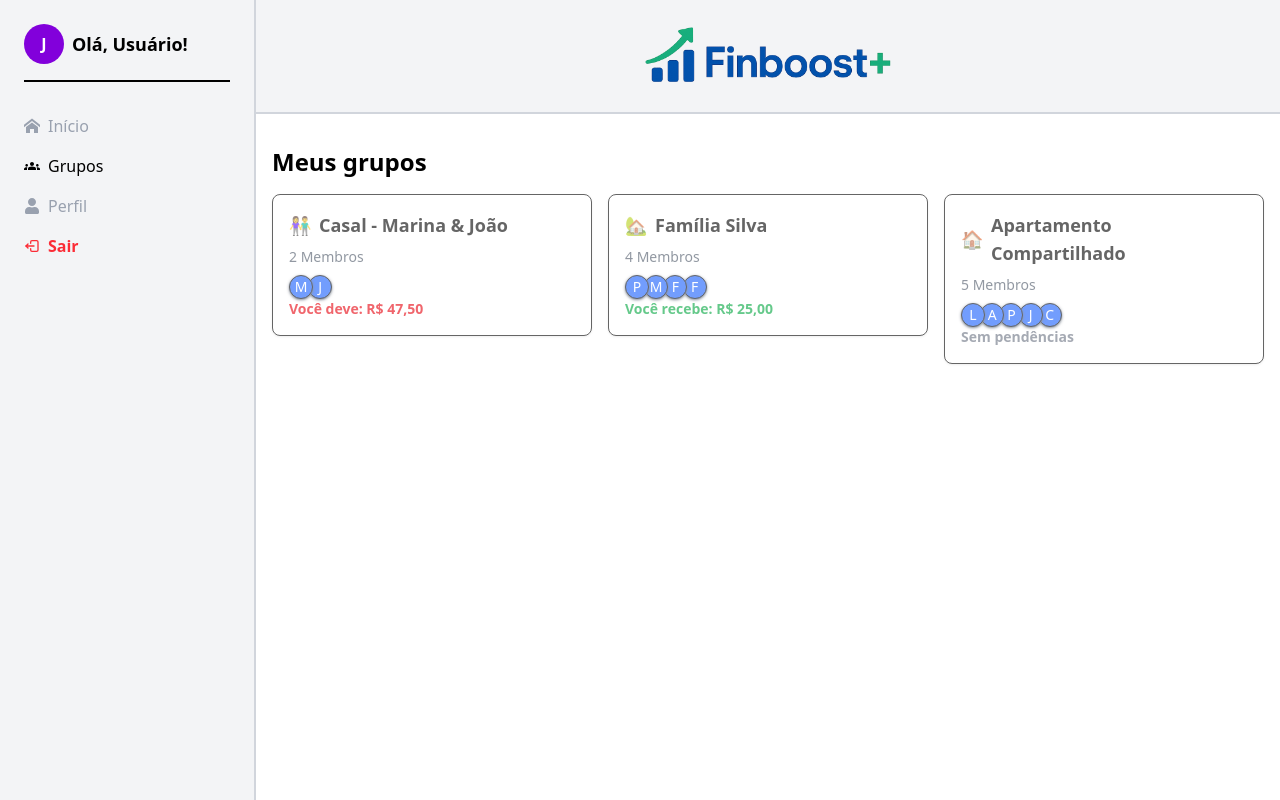
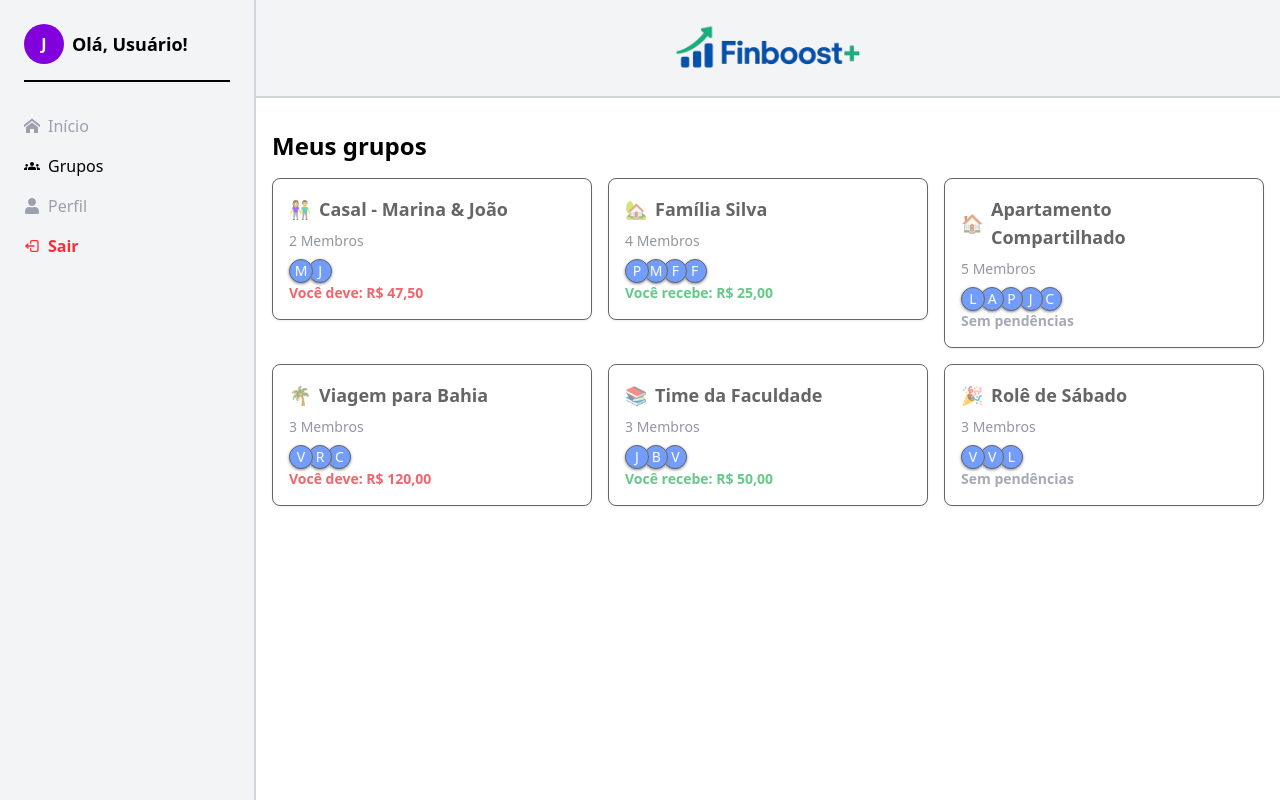
Before and after one commit to Finboostplus/finboostplus-app, a React (Vite) app in the folder frontend/: page /groups in a window 1280 px wide. Built offline with nearby package versions, Linux system fonts and the light colour scheme.

Commit message:
feat:permitindo apenas 4 grupos para serem visualizados

```diff
--- /dev/null
+++ b/frontend/src/components/Loading/index.jsx
@@ -0,0 +1,11 @@
+export default function Loading() {
+  return (
+    <div className="flex justify-center items-center w-full h-full p-4">
+      <div
+        className="h-10 w-10 animate-spin rounded-full border-4 border-solid border-primary border-t-transparent"
+        role="status"
+        aria-label="Carregando"
+      ></div>
+    </div>
+  );
+}
--- a/frontend/src/components/layout/Header.jsx
+++ b/frontend/src/components/layout/Header.jsx
@@ -4,7 +4,7 @@ export default function Header() {
   return (
     <header className="flex items-center justify-center p-6 bg-gray-100 border-b-2 border-gray-300">
       <h1 className="text-2xl font-bold flex items-center gap-2">
-        <LogoImage className="h-16 w-auto" />
+        <LogoImage className="h-12 w-auto select-none" />
       </h1>
     </header>
   );
--- a/frontend/src/components/layout/Layout.jsx
+++ b/frontend/src/components/layout/Layout.jsx
@@ -2,6 +2,7 @@ import { Outlet } from 'react-router';
 import Sidebar from './Sidebar';
 import Header from './Header';
 import { Suspense } from 'react';
+import Loading from '../Loading';
 
 export default function Layout() {
   return (
@@ -9,9 +10,11 @@ export default function Layout() {
       <Sidebar />
       <main className="flex-1 overflow-y-auto bg-white">
         <Header />
-        <Suspense fallback={<div>Loading...</div>}>
-          <Outlet />
-        </Suspense>
+        <div className=" mx-auto my-0 max-w-[1920px]">
+          <Suspense fallback={<Loading />}>
+            <Outlet />
+          </Suspense>
+        </div>
       </main>
     </div>
   );
--- a/frontend/src/components/layout/Sidebar/SidebarNav/index.jsx
+++ b/frontend/src/components/layout/Sidebar/SidebarNav/index.jsx
@@ -1,11 +1,13 @@
+import { Menu, MenuItem } from '@headlessui/react';
 import { navItems } from './navItems';
 import { useCurrentPage } from './useSidebarNav';
 
 export default function SidebarNav() {
   const currentPage = useCurrentPage();
   return (
-    <nav className="flex flex-col gap-4">
-      {navItems.map(item => (
+    <Menu as="nav" className="flex flex-col gap-4">
+      {navItems.map((item, index) => (
+        <MenuItem key={index}>
           <a
             className={`flex ${currentPage === item.href.replace('/', '') ? 'text-black' : 'text-gray-400'} items-center gap-2 ${item.className ?? ''}`}
             key={item.label}
@@ -13,7 +15,8 @@ export default function SidebarNav() {
           >
             {item.icon} {item.label}
           </a>
+        </MenuItem>
       ))}
-    </nav>
+    </Menu>
   );
 }
--- a/frontend/src/pages/Groups/mockGroups.js
+++ b/frontend/src/pages/Groups/mockGroups.js
@@ -1,13 +1,12 @@
 // src/data/mockGroups.js
 export const mockGroups = [
   {
-    id: 'grp-001', // Adicione um ID único para cada grupo
+    id: 'grp-001',
     name: 'Casal - Marina & João',
-    members: ['Marina', 'João'], // Nomes completos para membros
+    members: ['Marina', 'João'],
     status: 'Você deve: R$ 47,50',
     statusColor: 'text-red-600',
-    icon: '👫', // Usando um emoji mais genérico para casal
-    // Dados específicos para a tela de detalhes:
+    icon: '👫',
     totalBalance: 'R$ 1.247,30',
     pendingDebts: [
       {
@@ -36,7 +35,7 @@ export const mockGroups = [
     members: ['Pai', 'Mãe', 'Filho 1', 'Filha 1'],
     status: 'Você recebe: R$ 25,00',
     statusColor: 'text-green-600',
-    icon: '🏡', // Usando um emoji mais genérico
+    icon: '🏡',
     totalBalance: 'R$ 525,00',
     pendingDebts: [
       {
@@ -69,4 +68,71 @@ export const mockGroups = [
       { id: 3, description: 'Produtos de Limpeza', amount: 'R$ 45,00' },
     ],
   },
+  {
+    id: 'grp-004',
+    name: 'Viagem para Bahia',
+    members: ['Você', 'Renata', 'Caio'],
+    status: 'Você deve: R$ 120,00',
+    statusColor: 'text-red-600',
+    icon: '🌴',
+    totalBalance: 'R$ 890,00',
+    pendingDebts: [],
+    youOwe: [
+      {
+        id: 1,
+        name: 'Renata',
+        amount: 'R$ 120,00',
+        type: 'youOwe',
+        to: 'Renata',
+      },
+    ],
+    recentExpenses: [
+      { id: 1, description: 'Aluguel do Airbnb', amount: 'R$ 600,00' },
+      { id: 2, description: 'Almoço na Praia', amount: 'R$ 90,00' },
+    ],
+  },
+  {
+    id: 'grp-005',
+    name: 'Time da Faculdade',
+    members: ['João', 'Beatriz', 'Você'],
+    status: 'Você recebe: R$ 50,00',
+    statusColor: 'text-green-600',
+    icon: '📚',
+    totalBalance: 'R$ 50,00',
+    pendingDebts: [
+      {
+        id: 1,
+        name: 'João',
+        amount: 'R$ 25,00',
+        type: 'owesYou',
+        to: 'Você',
+      },
+      {
+        id: 2,
+        name: 'Beatriz',
+        amount: 'R$ 25,00',
+        type: 'owesYou',
+        to: 'Você',
+      },
+    ],
+    youOwe: [],
+    recentExpenses: [
+      { id: 1, description: 'Impressão de Trabalho', amount: 'R$ 50,00' },
+    ],
+  },
+  {
+    id: 'grp-006',
+    name: 'Rolê de Sábado',
+    members: ['Você', 'Vini', 'Letícia'],
+    status: 'Sem pendências',
+    statusColor: 'text-gray-500',
+    icon: '🎉',
+    totalBalance: 'R$ 210,00',
+    pendingDebts: [],
+    youOwe: [],
+    recentExpenses: [
+      { id: 1, description: 'Barzinho', amount: 'R$ 120,00' },
+      { id: 2, description: 'Uber', amount: 'R$ 90,00' },
+    ],
+  },
 ];
--- a/frontend/src/pages/Login/index.jsx
+++ b/frontend/src/pages/Login/index.jsx
@@ -11,7 +11,8 @@ export default function Login() {
   return (
     <main className="min-h-screen flex items-center justify-center bg-gray-100">
       <section
-        className="bg-white border shadow-md rounded-lg p-6 w-full max-w-md"
+        className="bg-white border shadow-md rounded-lg p-6 w-full max-w-md
+                   max-md:rounded-none max-md:border-0 max-md:shadow-none max-md:min-h-screen max-md:p-4 max-md:w-full"
         aria-labelledby="auth-title"
       >
         <header className="text-center" role="banner">
@@ -43,11 +44,11 @@ export default function Login() {
             aria-checked={enabled}
             aria-labelledby="auth-label-login auth-label-register"
             className={`group inline-flex h-6 w-11 items-center rounded-full transition cursor-pointer
-      ${enabled ? 'bg-blue-600' : 'bg-gray-300'}`}
+              ${enabled ? 'bg-blue-600' : 'bg-gray-300'}`}
           >
             <span
               className={`inline-block h-4 w-4 transform rounded-full bg-white transition
-        ${enabled ? 'translate-x-6' : 'translate-x-1'}`}
+                ${enabled ? 'translate-x-6' : 'translate-x-1'}`}
             />
           </Switch>
 
--- a/frontend/src/pages/Profile/ActiveGroups/index.jsx
+++ b/frontend/src/pages/Profile/ActiveGroups/index.jsx
@@ -1,10 +1,36 @@
+import { mockGroups } from '../../Groups/mockGroups';
+import { Menu, MenuItem } from '@headlessui/react';
+
 export default function ActiveGroups() {
+  const groupLimit = 4;
+  const groupsToShow = mockGroups.slice(0, groupLimit);
+  const hasMoreGroups = mockGroups.length > groupLimit;
+
   return (
     <section className="bg-white border rounded p-4 mb-6">
       <h2 className="text-lg font-semibold mb-2">Grupos Ativos</h2>
-      <div className="flex gap-2">
-        <Groups label="👨‍❤️‍👩 Casal - Marina & João" />
-        <Groups label="✈️ Férias - Marina & João" />
+      <div className="flex gap-2 items-center ">
+        <Menu as="div" className="flex gap-2 flex-wrap">
+          {groupsToShow.map(group => (
+            <MenuItem key={group.id}>
+              <a href={`/groups/${group.id}`}>
+                <Groups label={`${group.icon} ${group.name}`} />
+              </a>
+            </MenuItem>
+          ))}
+
+          {hasMoreGroups && (
+            <MenuItem>
+              <a
+                href="/groups"
+                className="inline-block p-2 border rounded text-sm bg-blue-100 text-blue-700 hover:bg-blue-200 transition"
+                aria-label="Ver todos os grupos"
+              >
+                +{mockGroups.length - 4} mais
+              </a>
+            </MenuItem>
+          )}
+        </Menu>
       </div>
     </section>
   );
@@ -12,7 +38,7 @@ export default function ActiveGroups() {
 
 function Groups({ label }) {
   return (
-    <div className="inline-block px-2 py-1 border rounded text-sm bg-gray-100">
+    <div className="inline-block p-2  border rounded text-sm bg-gray-100">
       {label}
     </div>
   );
--- a/frontend/src/pages/Profile/index.jsx
+++ b/frontend/src/pages/Profile/index.jsx
@@ -7,19 +7,6 @@ import {
 import ButtonUI from '../../components/ui/Button';
 import ActiveGroups from './ActiveGroups';
 import StatBox, { FavoriteCategory } from './Stats';
-
-const ActionButton = ({ icon, label }) => (
-  <ButtonUI
-    icon={icon}
-    title={label}
-    type={'submit'}
-    className="flex items-center cursor-pointer gap-2 border rounded-full px-4 py-2 hover:bg-gray-100"
-    aria-label={label}
-  >
-    <span className="text-xl text-blue-800">{icon}</span>
-    <span className="font-semibold">{label}</span>
-  </ButtonUI>
-);
 
 export default function Profile() {
   return (
@@ -55,3 +42,16 @@ export default function Profile() {
     </main>
   );
 }
+
+const ActionButton = ({ icon, label }) => (
+  <ButtonUI
+    icon={icon}
+    title={label}
+    type={'submit'}
+    className="flex items-center cursor-pointer gap-2 border rounded-full px-4 py-2 hover:bg-gray-100"
+    aria-label={label}
+  >
+    <span className="text-xl text-blue-800">{icon}</span>
+    <span className="font-semibold">{label}</span>
+  </ButtonUI>
+);
```
Lines whose indentation alone changed are shown as unchanged.
